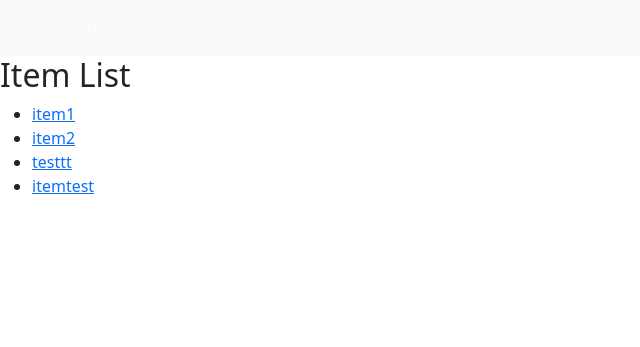
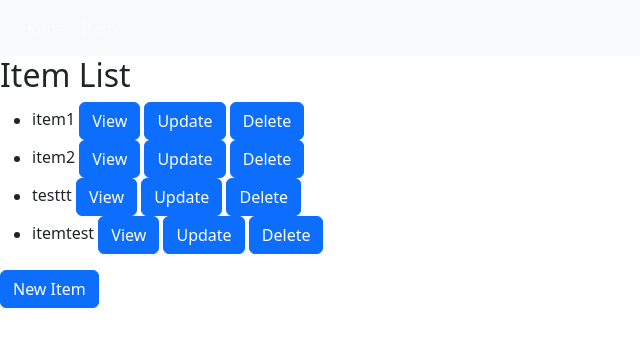
Before and after one commit to angier000/customer-requirements, a Django app: page /items/ in a window 1280 px wide. Shown: the top 347 px of the page, without its empty margins (0-640 px from the left). Run offline with Django 4.2, Linux system fonts and the light colour scheme; data comes from the database, SQL or seed files in the repository; both versions use the stored data as it was after the commit; some libraries are stand-ins or nearby versions.

Commit message:
implement create, update and delete item

```diff
--- a/inventory_app/templates/inventory_app/index.html
+++ b/inventory_app/templates/inventory_app/index.html
@@ -11,7 +11,7 @@
 
 <br>
 
-<div class="container mx-auto justify-content-center bg-secondary bg-opacity-25" style="padding: 25px; margin: 50px;">
+<div class="container mx-auto justify-content-center bg-light bg-opacity-25" style="padding: 25px; margin: 50px;">
     <h3 class="text-center">Keep track of valuable items in your home</h3>
     <div class="row mx-auto items-align-center">
         <div class="col-md-2 mx-auto"></div>
--- a/inventory_app/templates/inventory_app/item_list.html
+++ b/inventory_app/templates/inventory_app/item_list.html
@@ -3,15 +3,20 @@
 
 {% block content %}
     <h2>Item List</h2>
+
     {% if item_list %}
         <ul>
             {% for item in item_list %}
                 <li>
-                    <a href="{{ item.get_absolute_url }}">{{ item.name }}</a>
+                    {{ item.name }}
+                    <a class="btn btn-primary" href="{{ item.get_absolute_url }}" role="button">View</a>
+                    <a class="btn btn-primary" href="{% url 'update_item' item.id %}" role="button">Update</a>
+                    <a class="btn btn-primary" href="{% url 'delete_item' item.id %}" role="button">Delete</a>
                 </li>
             {% endfor %}
         </ul>
     {% else %}
         <p>No items have been added.</p>
     {% endif %}
+    <a class="btn btn-primary" href="{% url 'create_item' %}" role="button">New Item</a>
 {% endblock %}
--- a/inventory_app/urls.py
+++ b/inventory_app/urls.py
@@ -6,4 +6,7 @@ urlpatterns = [
     path('', views.index, name='index'),
     path('items/', views.ItemListView.as_view(), name='items'),
     path('items/<int:pk>', views.ItemDetailView.as_view(), name='item-detail'),
+    path('items/create_item/', views.createItem, name='create_item'),
+    path('items/update_item/<int:item_id>', views.updateItem, name='update_item'),
+    path('items/delete_item/<int:item_id>', views.deleteItem, name='delete_item'),
 ]
--- a/inventory_app/views.py
+++ b/inventory_app/views.py
@@ -1,7 +1,8 @@
-from django.shortcuts import render
+from django.shortcuts import render, redirect, get_object_or_404
 from django.http import HttpResponse
 from .models import *
 from django.views import generic
+from .forms import ItemForm
 
 # Create your views here.
 
@@ -9,7 +10,56 @@ def index(request):
     return render( request, 'inventory_app/index.html')
 
 class ItemListView(generic.ListView):
-    model = Item\
+    model = Item
 
 class ItemDetailView(generic.DetailView):
     model = Item
+
+def createItem(request):
+    form = ItemForm()
+
+    if request.method == 'POST':
+        # create new item
+        form = ItemForm(request.POST)
+
+        if form.is_valid():
+            # save to database
+            form.save()
+
+            # Redirect back to the portfolio detail page
+            return redirect('items')
+
+    context = {'form': form}
+    return render(request, 'inventory_app/item_form.html', context)
+
+def updateItem(request, item_id):
+    # get specified item
+    item = get_object_or_404(Item, pk=item_id)
+
+    # fill form with specified item's data
+    form = ItemForm(instance=item)
+
+    if request.method == 'POST':
+        # set updated data to specific instance of item
+        form = ItemForm(request.POST, instance=item)
+
+        if form.is_valid():
+            # save new instance to database
+            form.save()
+
+            # Redirect back to the portfolio detail page
+            return redirect('items')
+
+    context = {'form': form}
+    return render(request, 'inventory_app/item_form.html', context)
+
+def deleteItem(request, item_id):
+    # get specified item
+    item = get_object_or_404(Item, pk=item_id)
+
+    if request.method == 'POST':
+        item.delete()
+        return redirect('items')
+
+    context = {'item': item}
+    return render(request, 'inventory_app/item_delete.html', context)
```
Also changed, not shown: inventory_app/templates/inventory_app/item_delete.html (added, +15 -0 lines), inventory_app/templates/inventory_app/item_form.html (added, +14 -0 lines), db.sqlite3.
